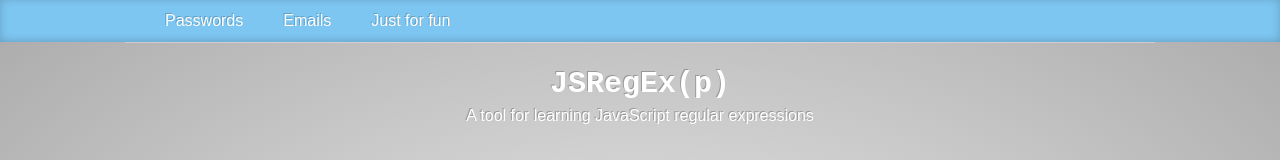
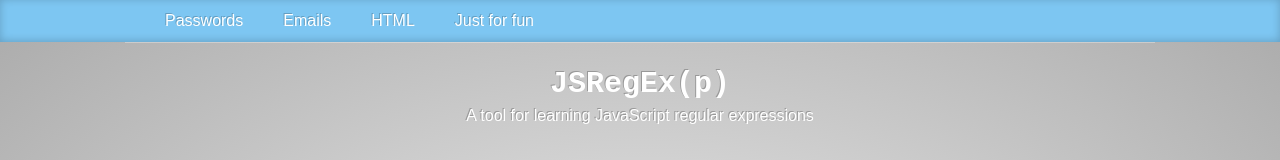
Before and after one commit to jasonmerino/JSRegEx-p-, a website: page public/index.html in a window 1280 px wide. Shown: the top 160 px of the page. Drawn offline with Linux system fonts and the light colour scheme.

Commit message:
added HTML section for checking against HTML input

```diff
--- a/public/index.html
+++ b/public/index.html
@@ -26,6 +26,7 @@
       <!--<li onclick="regExStuff.renderItemList('')">Currency</li>-->
       <li onclick="regExStuff.renderItemList('passwords')">Passwords</li>
       <li onclick="regExStuff.renderItemList('emails')">Emails</li>
+      <li onclick="regExStuff.renderItemList('html')">HTML</li>
       <li onclick="regExStuff.renderItemList('forFun')">Just for fun</li>
     </ul>
     <div class="clearfix"></div>
--- a/public/js/main.js
+++ b/public/js/main.js
@@ -56,6 +56,20 @@ var regExStuff = function () {
       'N00BsRU$',
       'Y0L0_Th3_C0unTY',
       'qwerty56789'
+    ],
+    html: [
+      '<body>',
+      '< form>',
+      '</form>',
+      '<li',
+      '<ul><li></li></ul>',
+      '<em>',
+      '<BODY></BODY>',
+      '<script>',
+      '</script>',
+      '<script></ script >',
+      '< / script >',
+      '<HTML >'
     ],
     emails: [
       'alice@wonderland.net',
```
